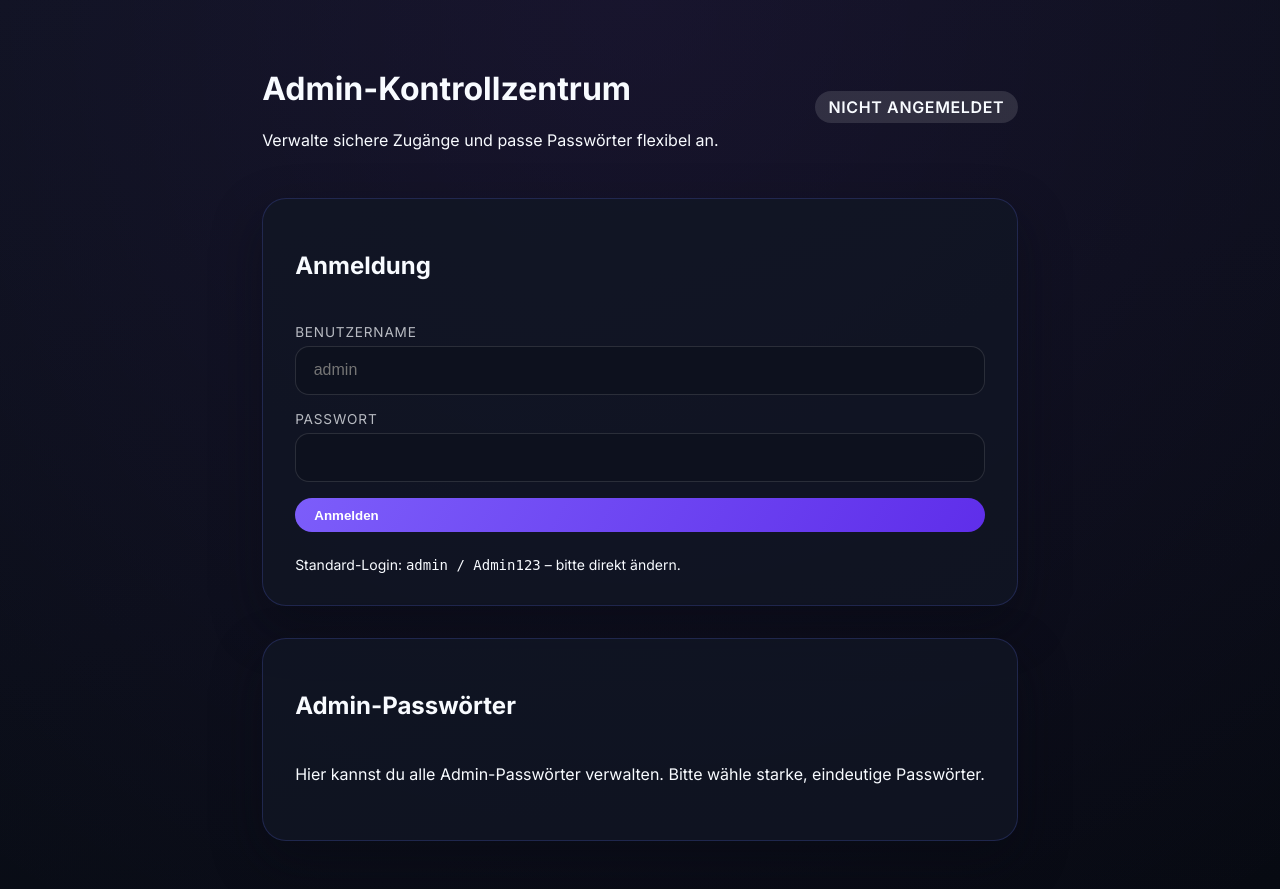
After one commit to Schlaxi1904/AutoDJ, a FastAPI app: template src/auto_dj/web/templates/admin.html in a window 1280 px wide. The commit adds this page. Run offline with FastAPI, Linux system fonts and the light colour scheme; the template is opened without the code that fills it, so the values that code supplies are empty.

Commit message:
Add installer script and admin password management

```diff
--- a/pyproject.toml
+++ b/pyproject.toml
@@ -13,6 +13,8 @@ dependencies = [
     "sqlalchemy",
     "psycopg[binary]",
     "python-osc",
+    "passlib[bcrypt]",
+    "itsdangerous",
 ]
 
 [project.optional-dependencies]
--- a/src/auto_dj/config.py
+++ b/src/auto_dj/config.py
@@ -78,6 +78,7 @@ class WebSecurityConfig:
 
     public_enabled: bool = False
     ssl_enabled: bool = False
+    session_secret: str = "auto-dj-development-secret"
 
 
 @dataclass(frozen=True)
--- a/src/auto_dj/web/app.py
+++ b/src/auto_dj/web/app.py
@@ -5,17 +5,19 @@ from datetime import datetime
 from pathlib import Path
 from typing import List, Optional
 
-from fastapi import Depends, FastAPI, HTTPException, Query, Request
-from fastapi.responses import HTMLResponse
+from fastapi import Depends, FastAPI, HTTPException, Query, Request, Response, status
+from fastapi.responses import HTMLResponse, JSONResponse
 from fastapi.staticfiles import StaticFiles
 from fastapi.templating import Jinja2Templates
 from pydantic import BaseModel
 from sqlalchemy import or_, select
 
 from ..config import AutoDjConfig
-from ..database.models import QueueEntry, Track
+from ..database.models import AdminUser, QueueEntry, Track
 from ..database.session import Database
+from ..services.admin import AdminService
 from ..services.queue import QueueManager
+from .security import SessionManager
 
 app = FastAPI(title="Auto-DJ")
 
@@ -37,6 +39,47 @@ def get_database(config: AutoDjConfig = Depends(get_config)) -> Database:
 
 def get_queue_manager(db: Database = Depends(get_database), config: AutoDjConfig = Depends(get_config)) -> QueueManager:
     return QueueManager(db, config.queue_policy)
+
+
+def get_admin_service(
+    db: Database = Depends(get_database), config: AutoDjConfig = Depends(get_config)
+) -> AdminService:
+    return AdminService(db, config)
+
+
+def get_session_manager(config: AutoDjConfig = Depends(get_config)) -> SessionManager:
+    return SessionManager(config)
+
+
+def require_admin(
+    request: Request,
+    admin_service: AdminService = Depends(get_admin_service),
+    session_manager: SessionManager = Depends(get_session_manager),
+) -> AdminUser:
+    token = request.cookies.get(session_manager.cookie_name)
+    if not token:
+        raise HTTPException(status_code=status.HTTP_401_UNAUTHORIZED, detail="Login required")
+    admin_id = session_manager.verify(token)
+    if not admin_id:
+        raise HTTPException(status_code=status.HTTP_401_UNAUTHORIZED, detail="Session invalid")
+    admin = admin_service.get_account(admin_id)
+    if not admin:
+        raise HTTPException(status_code=status.HTTP_401_UNAUTHORIZED, detail="Account missing")
+    return admin
+
+
+def optional_admin(
+    request: Request,
+    admin_service: AdminService = Depends(get_admin_service),
+    session_manager: SessionManager = Depends(get_session_manager),
+) -> Optional[AdminUser]:
+    token = request.cookies.get(session_manager.cookie_name)
+    if not token:
+        return None
+    admin_id = session_manager.verify(token)
+    if not admin_id:
+        return None
+    return admin_service.get_account(admin_id)
 
 
 class TrackOut(BaseModel):
@@ -69,6 +112,25 @@ class QueueStatusOut(BaseModel):
     remaining_slots: int
 
 
+class AdminAccountOut(BaseModel):
+    id: int
+    username: str
+    created_at: datetime
+    last_login_at: Optional[datetime]
+
+    class Config:
+        orm_mode = True
+
+
+class AdminLoginRequest(BaseModel):
+    username: str
+    password: str
+
+
+class PasswordChangeRequest(BaseModel):
+    new_password: str
+
+
 @app.get("/", response_class=HTMLResponse)
 async def index(
     request: Request,
@@ -90,6 +152,14 @@ async def index(
 async def list_queue(queue: QueueManager = Depends(get_queue_manager)) -> QueueStatusOut:
     status = queue.status()
     return QueueStatusOut(entries=status.entries, remaining_slots=status.remaining_slots)
+
+
+@app.get("/admin", response_class=HTMLResponse)
+async def admin_dashboard(
+    request: Request,
+    admin: Optional[AdminUser] = Depends(optional_admin),
+) -> HTMLResponse:
+    return _TEMPLATES.TemplateResponse("admin.html", {"request": request, "admin": admin})
 
 
 class EnqueueRequest(BaseModel):
@@ -143,3 +213,63 @@ async def search_tracks(
         )
         results = session.execute(stmt).scalars().all()
         return list(results)
+
+
+@app.post("/admin/login")
+async def admin_login(
+    payload: AdminLoginRequest,
+    admin_service: AdminService = Depends(get_admin_service),
+    session_manager: SessionManager = Depends(get_session_manager),
+    config: AutoDjConfig = Depends(get_config),
+) -> JSONResponse:
+    user = admin_service.authenticate(payload.username, payload.password)
+    if not user:
+        raise HTTPException(status_code=status.HTTP_401_UNAUTHORIZED, detail="Ungültige Zugangsdaten")
+    response = JSONResponse({"message": "ok"})
+    response.set_cookie(
+        session_manager.cookie_name,
+        session_manager.create(user.id),
+        httponly=True,
+        secure=config.web_security.ssl_enabled,
+        samesite="lax",
+        max_age=session_manager.max_age,
+    )
+    return response
+
+
+@app.post("/admin/logout")
+async def admin_logout(
+    config: AutoDjConfig = Depends(get_config),
+    session_manager: SessionManager = Depends(get_session_manager),
+) -> JSONResponse:
+    response = JSONResponse({"message": "logged_out"})
+    response.delete_cookie(
+        session_manager.cookie_name,
+        httponly=True,
+        secure=config.web_security.ssl_enabled,
+        samesite="lax",
+    )
+    return response
+
+
+@app.get("/admin/accounts", response_model=List[AdminAccountOut])
+async def admin_accounts(
+    admin_service: AdminService = Depends(get_admin_service),
+    _: AdminUser = Depends(require_admin),
+) -> List[AdminAccountOut]:
+    accounts = admin_service.list_accounts()
+    return list(accounts)
+
+
+@app.post("/admin/accounts/{account_id}/password", status_code=status.HTTP_204_NO_CONTENT)
+async def admin_change_password(
+    account_id: int,
+    payload: PasswordChangeRequest,
+    admin_service: AdminService = Depends(get_admin_service),
+    _: AdminUser = Depends(require_admin),
+) -> Response:
+    try:
+        admin_service.change_password(account_id, payload.new_password)
+    except ValueError as exc:  # pragma: no cover - simple validation branch
+        raise HTTPException(status_code=status.HTTP_400_BAD_REQUEST, detail=str(exc)) from exc
+    return Response(status_code=status.HTTP_204_NO_CONTENT)
--- /dev/null
+++ b/src/auto_dj/web/static/admin.js
@@ -0,0 +1,136 @@
+const loginForm = document.getElementById("login-form");
+const loginCard = document.getElementById("login-card");
+const accountsCard = document.getElementById("accounts-card");
+const accountsList = document.getElementById("accounts-list");
+const logoutButton = document.getElementById("logout-button");
+const toast = document.getElementById("toast");
+const toastMessage = document.getElementById("toast-message");
+
+function showToast(message, variant = "info") {
+  toastMessage.textContent = message;
+  toast.dataset.variant = variant;
+  toast.hidden = false;
+  setTimeout(() => {
+    toast.hidden = true;
+    toastMessage.textContent = "";
+  }, 3500);
+}
+
+async function fetchAccounts() {
+  try {
+    const response = await fetch("/admin/accounts");
+    if (!response.ok) {
+      throw new Error("Laden der Accounts fehlgeschlagen");
+    }
+    const accounts = await response.json();
+    renderAccounts(accounts);
+  } catch (error) {
+    showToast(error.message || "Unbekannter Fehler", "error");
+  }
+}
+
+function renderAccounts(accounts) {
+  accountsList.innerHTML = "";
+  if (!accounts.length) {
+    const empty = document.createElement("p");
+    empty.className = "admin-empty";
+    empty.textContent = "Keine Admin-Accounts gefunden.";
+    accountsList.appendChild(empty);
+    return;
+  }
+
+  for (const account of accounts) {
+    const card = document.createElement("article");
+    card.className = "account-item";
+    card.setAttribute("role", "listitem");
+
+    const header = document.createElement("header");
+    header.className = "account-item__header";
+    header.innerHTML = `<h3>${account.username}</h3>`;
+    if (account.last_login_at) {
+      const lastLogin = document.createElement("span");
+      lastLogin.className = "account-item__meta";
+      const date = new Date(account.last_login_at);
+      lastLogin.textContent = `Zuletzt angemeldet: ${date.toLocaleString()}`;
+      header.appendChild(lastLogin);
+    }
+    card.appendChild(header);
+
+    const form = document.createElement("form");
+    form.className = "admin-form account-item__form";
+    form.innerHTML = `
+      <label class="input">
+        <span class="input__label">Neues Passwort</span>
+        <input type="password" name="new_password" minlength="8" required />
+      </label>
+      <button class="button" type="submit">Passwort speichern</button>
+    `;
+    form.addEventListener("submit", async (event) => {
+      event.preventDefault();
+      const formData = new FormData(form);
+      const newPassword = formData.get("new_password");
+      try {
+        const response = await fetch(`/admin/accounts/${account.id}/password`, {
+          method: "POST",
+          headers: {
+            "Content-Type": "application/json",
+          },
+          body: JSON.stringify({ new_password: newPassword }),
+        });
+        if (!response.ok) {
+          const data = await response.json().catch(() => ({}));
+          throw new Error(data.detail || "Speichern fehlgeschlagen");
+        }
+        form.reset();
+        showToast(`Passwort für ${account.username} aktualisiert`, "success");
+      } catch (error) {
+        showToast(error.message || "Unbekannter Fehler", "error");
+      }
+    });
+    card.appendChild(form);
+
+    accountsList.appendChild(card);
+  }
+}
+
+if (loginForm) {
+  loginForm.addEventListener("submit", async (event) => {
+    event.preventDefault();
+    const formData = new FormData(loginForm);
+    const payload = Object.fromEntries(formData.entries());
+    try {
+      const response = await fetch("/admin/login", {
+        method: "POST",
+        headers: {
+          "Content-Type": "application/json",
+        },
+        body: JSON.stringify(payload),
+      });
+      if (!response.ok) {
+        const data = await response.json().catch(() => ({}));
+        throw new Error(data.detail || "Login fehlgeschlagen");
+      }
+      loginCard.hidden = true;
+      accountsCard.hidden = false;
+      showToast("Anmeldung erfolgreich", "success");
+      await fetchAccounts();
+    } catch (error) {
+      showToast(error.message || "Unbekannter Fehler", "error");
+    }
+  });
+}
+
+if (logoutButton) {
+  logoutButton.addEventListener("click", async () => {
+    try {
+      await fetch("/admin/logout", { method: "POST" });
+    } finally {
+      showToast("Abgemeldet", "info");
+      window.location.reload();
+    }
+  });
+}
+
+if (accountsCard && !accountsCard.hasAttribute("hidden")) {
+  fetchAccounts();
+}
--- a/src/auto_dj/web/static/styles.css
+++ b/src/auto_dj/web/static/styles.css
@@ -392,3 +392,128 @@ body {
     grid-template-columns: 72px 1fr;
   }
 }
+
+.admin-body {
+  min-height: 100vh;
+  margin: 0;
+  background: radial-gradient(circle at top, rgba(164, 68, 255, 0.08), transparent),
+    linear-gradient(160deg, rgba(13, 18, 30, 1), rgba(7, 10, 18, 1));
+  color: var(--text-primary);
+  font-family: "Inter", system-ui, -apple-system, BlinkMacSystemFont, "Segoe UI", sans-serif;
+  padding: 3rem;
+}
+
+.admin-shell {
+  max-width: 960px;
+  margin: 0 auto;
+  display: flex;
+  flex-direction: column;
+  gap: 2rem;
+}
+
+.admin-header {
+  display: flex;
+  justify-content: space-between;
+  align-items: center;
+  gap: 1.5rem;
+}
+
+.admin-session {
+  display: flex;
+  gap: 0.75rem;
+  align-items: center;
+}
+
+.admin-card {
+  background: rgba(17, 22, 36, 0.78);
+  border: 1px solid rgba(100, 114, 255, 0.2);
+  border-radius: 24px;
+  padding: 2rem;
+  box-shadow: 0 20px 50px rgba(8, 10, 18, 0.4);
+  display: flex;
+  flex-direction: column;
+  gap: 1.5rem;
+}
+
+.admin-form {
+  display: grid;
+  gap: 1rem;
+}
+
+.admin-card__lead {
+  margin: 0;
+  color: var(--text-muted);
+}
+
+.admin-hint {
+  margin: 0;
+  color: var(--text-muted);
+  font-size: 0.875rem;
+}
+
+.admin-accounts {
+  display: grid;
+  gap: 1rem;
+}
+
+.account-item {
+  background: rgba(14, 17, 27, 0.9);
+  border: 1px solid rgba(100, 114, 255, 0.25);
+  border-radius: 20px;
+  padding: 1.5rem;
+  display: grid;
+  gap: 1rem;
+}
+
+.account-item__header {
+  display: flex;
+  flex-wrap: wrap;
+  gap: 0.75rem;
+  align-items: baseline;
+}
+
+.account-item__meta {
+  font-size: 0.875rem;
+  color: var(--text-muted);
+}
+
+.account-item__form {
+  align-items: flex-end;
+}
+
+.admin-empty {
+  margin: 0;
+  color: var(--text-muted);
+}
+
+.button--ghost {
+  background: transparent;
+  border: 1px solid rgba(255, 255, 255, 0.24);
+}
+
+.toast[data-variant="success"] {
+  background: rgba(37, 211, 102, 0.95);
+}
+
+.toast[data-variant="error"] {
+  background: rgba(255, 75, 109, 0.95);
+}
+
+.toast[data-variant="info"] {
+  background: rgba(100, 114, 255, 0.95);
+}
+
+@media (max-width: 768px) {
+  .admin-body {
+    padding: 1.5rem;
+  }
+
+  .admin-header {
+    flex-direction: column;
+    align-items: flex-start;
+  }
+
+  .admin-card {
+    padding: 1.5rem;
+  }
+}
--- /dev/null
+++ b/src/auto_dj/web/templates/admin.html
@@ -0,0 +1,63 @@
+<!DOCTYPE html>
+<html lang="de">
+  <head>
+    <meta charset="utf-8" />
+    <meta name="viewport" content="width=device-width, initial-scale=1" />
+    <title>Auto-DJ Admin</title>
+    <link rel="preconnect" href="https://fonts.googleapis.com" />
+    <link rel="preconnect" href="https://fonts.gstatic.com" crossorigin />
+    <link
+      href="https://fonts.googleapis.com/css2?family=Inter:wght@400;500;600;700&display=swap"
+      rel="stylesheet"
+    />
+    <link rel="stylesheet" href="{{ url_for('static', path='styles.css') }}" />
+  </head>
+  <body class="admin-body">
+    <main class="admin-shell">
+      <header class="admin-header">
+        <div>
+          <h1>Admin-Kontrollzentrum</h1>
+          <p>Verwalte sichere Zugänge und passe Passwörter flexibel an.</p>
+        </div>
+        <div class="admin-session" id="admin-session">
+          {% if admin %}
+          <span class="badge badge--green">Angemeldet als {{ admin.username }}</span>
+          <button class="button button--ghost" id="logout-button" type="button">Abmelden</button>
+          {% else %}
+          <span class="badge">Nicht angemeldet</span>
+          {% endif %}
+        </div>
+      </header>
+
+      <section class="admin-card" id="login-card" {% if admin %}hidden{% endif %}>
+        <h2>Anmeldung</h2>
+        <form class="admin-form" id="login-form">
+          <label class="input" for="login-username">
+            <span class="input__label">Benutzername</span>
+            <input id="login-username" name="username" type="text" placeholder="admin" required />
+          </label>
+          <label class="input" for="login-password">
+            <span class="input__label">Passwort</span>
+            <input id="login-password" name="password" type="password" required />
+          </label>
+          <button class="button" type="submit">Anmelden</button>
+        </form>
+        <p class="admin-hint">Standard-Login: <code>admin / Admin123</code> &ndash; bitte direkt ändern.</p>
+      </section>
+
+      <section class="admin-card" id="accounts-card" {% if not admin %}hidden{% endif %}>
+        <h2>Admin-Passwörter</h2>
+        <p class="admin-card__lead">
+          Hier kannst du alle Admin-Passwörter verwalten. Bitte wähle starke, eindeutige Passwörter.
+        </p>
+        <div class="admin-accounts" id="accounts-list" role="list"></div>
+      </section>
+    </main>
+
+    <div class="toast" id="toast" role="status" aria-live="polite" hidden>
+      <span id="toast-message"></span>
+    </div>
+
+    <script src="{{ url_for('static', path='admin.js') }}" type="module"></script>
+  </body>
+</html>
```
Also changed, not shown: src/auto_dj/database/models.py (+14 -0 lines), src/auto_dj/services/admin.py (added, +80 -0 lines), src/auto_dj/setup.py (added, +47 -0 lines), src/auto_dj/utils/security.py (added, +23 -0 lines), src/auto_dj/web/security.py (added, +45 -0 lines), README.md, 1 other file.
